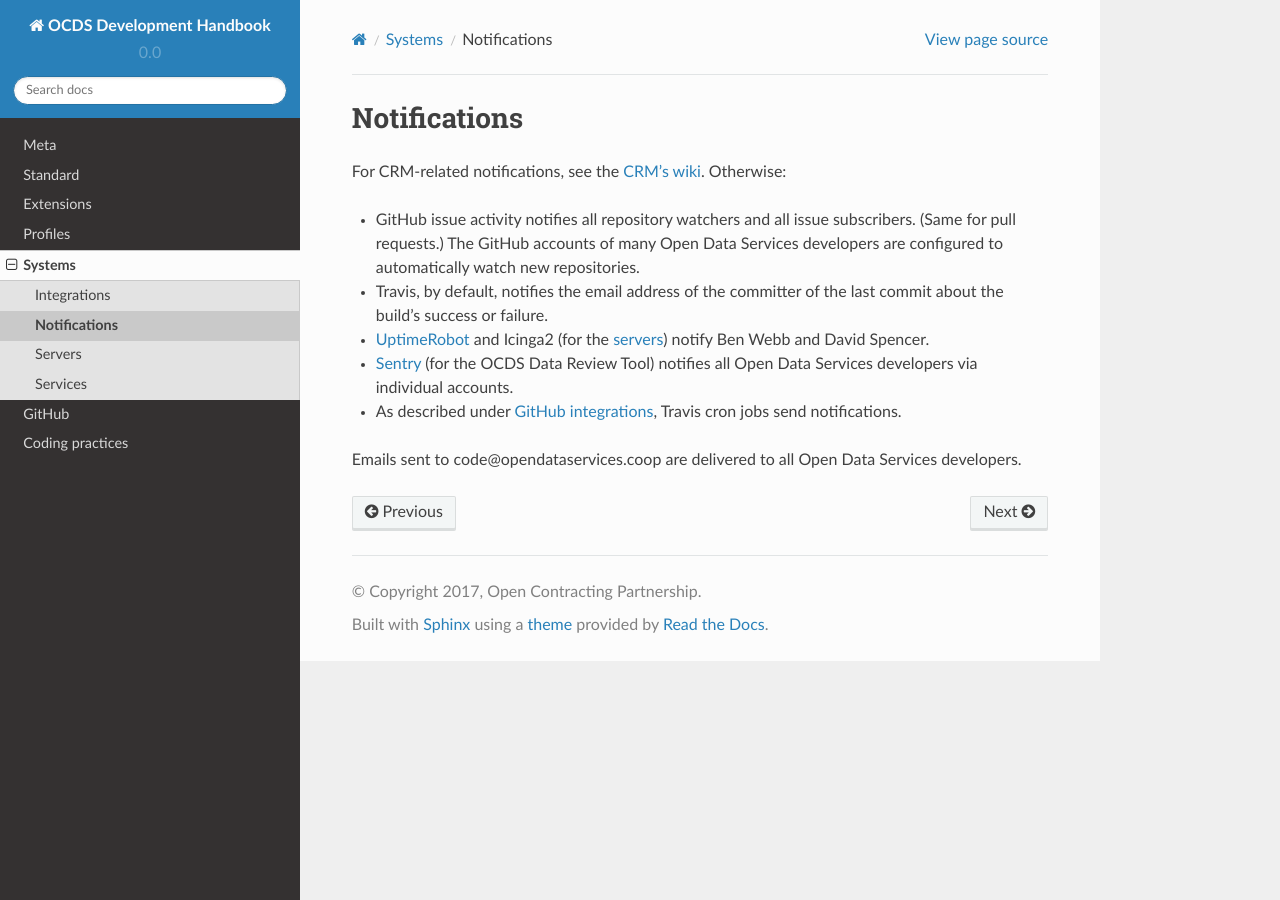
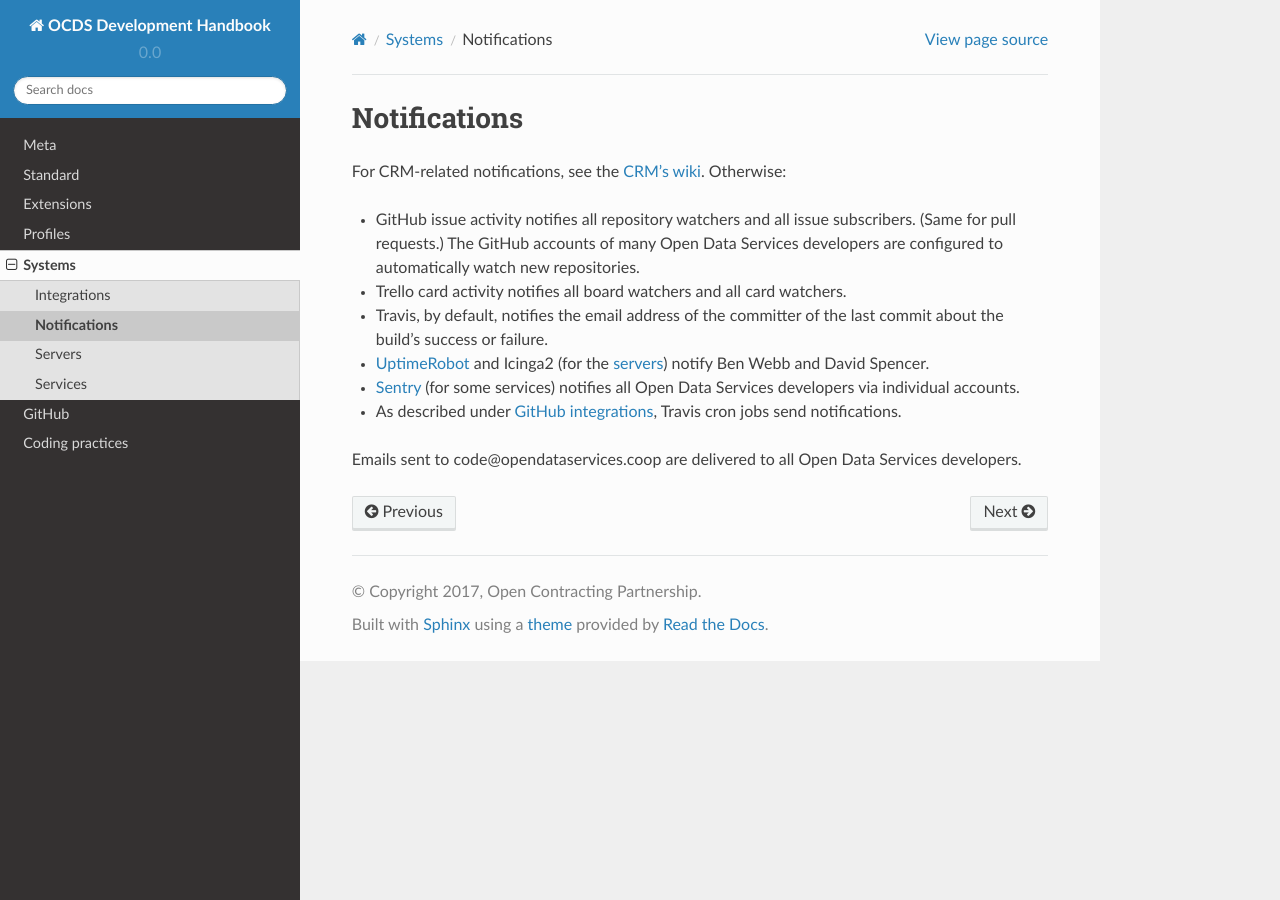
Before and after one commit to open-contracting/standard-development-handbook, a Sphinx documentation site: the page built from docs/systems/notifications.md, in a window 1280 px wide. Built offline with Sphinx 7.4.7 and the Read the Docs theme 2.0.0, drawn with Linux system fonts in a browser that asks for light colours.

Commit message:
Add Trello notifications and update Sentry scope

```diff
--- a/docs/systems/notifications.md
+++ b/docs/systems/notifications.md
@@ -3,9 +3,10 @@
 For CRM-related notifications, see the [CRM's wiki](https://crm.open-contracting.org/projects/ocds/wiki/Alert_settings). Otherwise:
 
 * GitHub issue activity notifies all repository watchers and all issue subscribers. (Same for pull requests.) The GitHub accounts of many Open Data Services developers are configured to automatically watch new repositories.
+* Trello card activity notifies all board watchers and all card watchers.
 * Travis, by default, notifies the email address of the committer of the last commit about the build's success or failure.
 * [UptimeRobot](http://uptimerobot.com/) and Icinga2 (for the [servers](servers)) notify Ben Webb and David Spencer.
-* [Sentry](https://sentry.io/welcome/) (for the OCDS Data Review Tool) notifies all Open Data Services developers via individual accounts.
+* [Sentry](https://sentry.io/welcome/) (for some services) notifies all Open Data Services developers via individual accounts.
 * As described under [GitHub integrations](../github/integrations), Travis cron jobs send notifications.
 
 Emails sent to code@opendataservices.coop are delivered to all Open Data Services developers.
```
